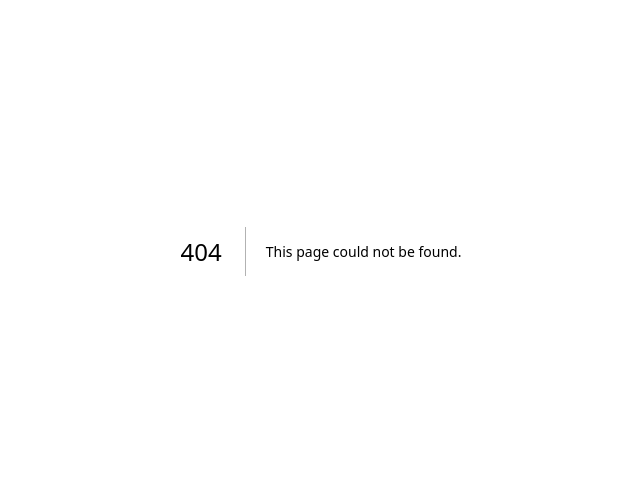
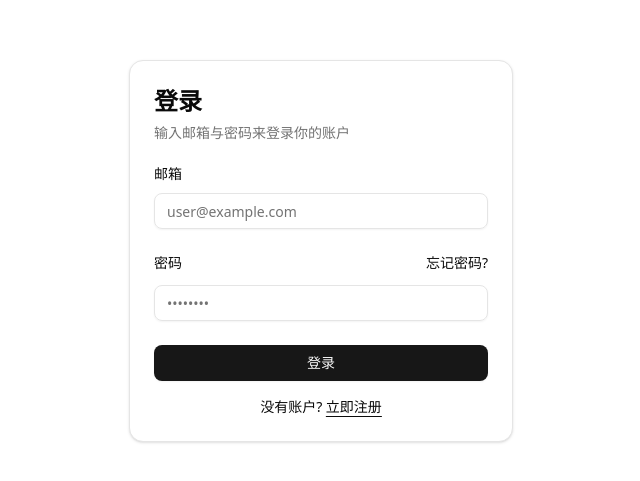
Before and after one commit to Link2Truth/next-blog, a Next.js app: page /login in a window 1280 px wide. Before the commit this address had no page. Shown: the part 149-630 px from the top of the page, without its empty margins (319-959 px from the left). Built offline with nearby package versions, Linux system fonts and the light colour scheme.

Commit message:
feat: add login page

```diff
--- /dev/null
+++ b/app/login/page.tsx
@@ -0,0 +1,11 @@
+import { LoginForm } from "@/components/login-form";
+
+export default function Page() {
+  return (
+    <div className="flex min-h-svh w-full items-center justify-center p-6 md:p-10">
+      <div className="w-full max-w-sm">
+        <LoginForm />
+      </div>
+    </div>
+  );
+}
--- /dev/null
+++ b/components/login-form.tsx
@@ -0,0 +1,70 @@
+import { cn } from "@/lib/utils";
+import { Button } from "@/components/ui/button";
+import {
+  Card,
+  CardContent,
+  CardDescription,
+  CardHeader,
+  CardTitle,
+} from "@/components/ui/card";
+import { Input } from "@/components/ui/input";
+import { Label } from "@/components/ui/label";
+
+export function LoginForm({
+  className,
+  ...props
+}: React.ComponentProps<"div">) {
+  return (
+    <div className={cn("flex flex-col gap-6", className)} {...props}>
+      <Card>
+        <CardHeader>
+          <CardTitle className="text-2xl">登录</CardTitle>
+          <CardDescription>输入邮箱与密码来登录你的账户</CardDescription>
+        </CardHeader>
+        <CardContent>
+          <form>
+            <div className="flex flex-col gap-6">
+              <div className="grid gap-3">
+                <Label htmlFor="email">邮箱</Label>
+                <Input
+                  id="email"
+                  type="email"
+                  placeholder="user@example.com"
+                  required
+                />
+              </div>
+              <div className="grid gap-3">
+                <div className="flex items-center">
+                  <Label htmlFor="password">密码</Label>
+                  <a
+                    href="#"
+                    className="ml-auto inline-block text-sm underline-offset-4 hover:underline"
+                  >
+                    忘记密码?
+                  </a>
+                </div>
+                <Input
+                  id="password"
+                  type="password"
+                  placeholder="••••••••"
+                  required
+                />
+              </div>
+              <div className="flex flex-col gap-3">
+                <Button type="submit" className="w-full">
+                  登录
+                </Button>
+              </div>
+            </div>
+            <div className="mt-4 text-center text-sm">
+              没有账户?{" "}
+              <a href="#" className="underline underline-offset-4">
+                立即注册
+              </a>
+            </div>
+          </form>
+        </CardContent>
+      </Card>
+    </div>
+  );
+}
--- /dev/null
+++ b/components/ui/button.tsx
@@ -0,0 +1,59 @@
+import * as React from "react";
+import { Slot } from "@radix-ui/react-slot";
+import { cva, type VariantProps } from "class-variance-authority";
+
+import { cn } from "@/lib/utils";
+
+const buttonVariants = cva(
+  "inline-flex items-center justify-center gap-2 whitespace-nowrap rounded-md text-sm font-medium transition-all disabled:pointer-events-none disabled:opacity-50 [&_svg]:pointer-events-none [&_svg:not([class*='size-'])]:size-4 shrink-0 [&_svg]:shrink-0 outline-none focus-visible:border-ring focus-visible:ring-ring/50 focus-visible:ring-[3px] aria-invalid:ring-destructive/20 dark:aria-invalid:ring-destructive/40 aria-invalid:border-destructive",
+  {
+    variants: {
+      variant: {
+        default:
+          "bg-primary text-primary-foreground shadow-xs hover:bg-primary/90",
+        destructive:
+          "bg-destructive text-white shadow-xs hover:bg-destructive/90 focus-visible:ring-destructive/20 dark:focus-visible:ring-destructive/40 dark:bg-destructive/60",
+        outline:
+          "border bg-background shadow-xs hover:bg-accent hover:text-accent-foreground dark:bg-input/30 dark:border-input dark:hover:bg-input/50",
+        secondary:
+          "bg-secondary text-secondary-foreground shadow-xs hover:bg-secondary/80",
+        ghost:
+          "hover:bg-accent hover:text-accent-foreground dark:hover:bg-accent/50",
+        link: "text-primary underline-offset-4 hover:underline",
+      },
+      size: {
+        default: "h-9 px-4 py-2 has-[>svg]:px-3",
+        sm: "h-8 rounded-md gap-1.5 px-3 has-[>svg]:px-2.5",
+        lg: "h-10 rounded-md px-6 has-[>svg]:px-4",
+        icon: "size-9",
+      },
+    },
+    defaultVariants: {
+      variant: "default",
+      size: "default",
+    },
+  }
+);
+
+function Button({
+  className,
+  variant,
+  size,
+  asChild = false,
+  ...props
+}: React.ComponentProps<"button"> &
+  VariantProps<typeof buttonVariants> & {
+    asChild?: boolean;
+  }) {
+  const Comp = asChild ? Slot : "button";
+
+  return (
+    <Comp
+      data-slot="button"
+      className={cn(buttonVariants({ variant, size, className }))}
+      {...props}
+    />
+  );
+}
+
+export { Button, buttonVariants };
--- /dev/null
+++ b/components/ui/card.tsx
@@ -0,0 +1,92 @@
+import * as React from "react";
+
+import { cn } from "@/lib/utils";
+
+function Card({ className, ...props }: React.ComponentProps<"div">) {
+  return (
+    <div
+      data-slot="card"
+      className={cn(
+        "bg-card text-card-foreground flex flex-col gap-6 rounded-xl border py-6 shadow-sm",
+        className
+      )}
+      {...props}
+    />
+  );
+}
+
+function CardHeader({ className, ...props }: React.ComponentProps<"div">) {
+  return (
+    <div
+      data-slot="card-header"
+      className={cn(
+        "@container/card-header grid auto-rows-min grid-rows-[auto_auto] items-start gap-1.5 px-6 has-data-[slot=card-action]:grid-cols-[1fr_auto] [.border-b]:pb-6",
+        className
+      )}
+      {...props}
+    />
+  );
+}
+
+function CardTitle({ className, ...props }: React.ComponentProps<"div">) {
+  return (
+    <div
+      data-slot="card-title"
+      className={cn("leading-none font-semibold", className)}
+      {...props}
+    />
+  );
+}
+
+function CardDescription({ className, ...props }: React.ComponentProps<"div">) {
+  return (
+    <div
+      data-slot="card-description"
+      className={cn("text-muted-foreground text-sm", className)}
+      {...props}
+    />
+  );
+}
+
+function CardAction({ className, ...props }: React.ComponentProps<"div">) {
+  return (
+    <div
+      data-slot="card-action"
+      className={cn(
+        "col-start-2 row-span-2 row-start-1 self-start justify-self-end",
+        className
+      )}
+      {...props}
+    />
+  );
+}
+
+function CardContent({ className, ...props }: React.ComponentProps<"div">) {
+  return (
+    <div
+      data-slot="card-content"
+      className={cn("px-6", className)}
+      {...props}
+    />
+  );
+}
+
+function CardFooter({ className, ...props }: React.ComponentProps<"div">) {
+  return (
+    <div
+      data-slot="card-footer"
+      className={cn("flex items-center px-6 [.border-t]:pt-6", className)}
+      {...props}
+    />
+  );
+}
+
+export {
+  Card,
+  CardHeader,
+  CardFooter,
+  CardTitle,
+  CardAction,
+  CardDescription,
+  CardContent,
+};
--- /dev/null
+++ b/components/ui/input.tsx
@@ -0,0 +1,21 @@
+import * as React from "react";
+
+import { cn } from "@/lib/utils";
+
+function Input({ className, type, ...props }: React.ComponentProps<"input">) {
+  return (
+    <input
+      type={type}
+      data-slot="input"
+      className={cn(
+        "file:text-foreground placeholder:text-muted-foreground selection:bg-primary selection:text-primary-foreground dark:bg-input/30 border-input flex h-9 w-full min-w-0 rounded-md border bg-transparent px-3 py-1 text-base shadow-xs transition-[color,box-shadow] outline-none file:inline-flex file:h-7 file:border-0 file:bg-transparent file:text-sm file:font-medium disabled:pointer-events-none disabled:cursor-not-allowed disabled:opacity-50 md:text-sm",
+        "focus-visible:border-ring focus-visible:ring-ring/50 focus-visible:ring-[3px]",
+        "aria-invalid:ring-destructive/20 dark:aria-invalid:ring-destructive/40 aria-invalid:border-destructive",
+        className
+      )}
+      {...props}
+    />
+  );
+}
+
+export { Input };
--- /dev/null
+++ b/components/ui/label.tsx
@@ -0,0 +1,24 @@
+"use client";
+
+import * as React from "react";
+import * as LabelPrimitive from "@radix-ui/react-label";
+
+import { cn } from "@/lib/utils";
+
+function Label({
+  className,
+  ...props
+}: React.ComponentProps<typeof LabelPrimitive.Root>) {
+  return (
+    <LabelPrimitive.Root
+      data-slot="label"
+      className={cn(
+        "flex items-center gap-2 text-sm leading-none font-medium select-none group-data-[disabled=true]:pointer-events-none group-data-[disabled=true]:opacity-50 peer-disabled:cursor-not-allowed peer-disabled:opacity-50",
+        className
+      )}
+      {...props}
+    />
+  );
+}
+
+export { Label };
--- a/package.json
+++ b/package.json
@@ -9,9 +9,12 @@
     "lint": "next lint"
   },
   "dependencies": {
+    "@radix-ui/react-label": "^2.1.2",
+    "@radix-ui/react-slot": "^1.1.2",
     "class-variance-authority": "^0.7.1",
     "clsx": "^2.1.1",
     "lucide-react": "^0.484.0",
+    "motion": "^12.6.2",
     "next": "15.2.4",
     "next-themes": "^0.4.6",
     "react": "^19.0.0",
```
Also changed, not shown: 1 other file (tests, documents, lock files or other folders).
